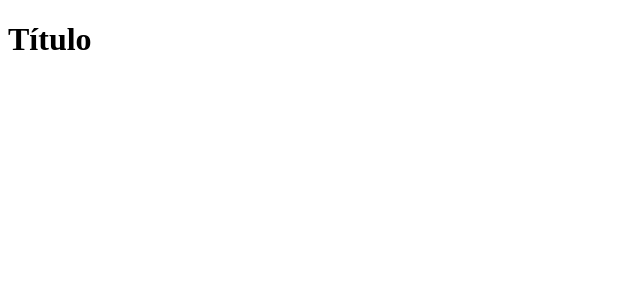
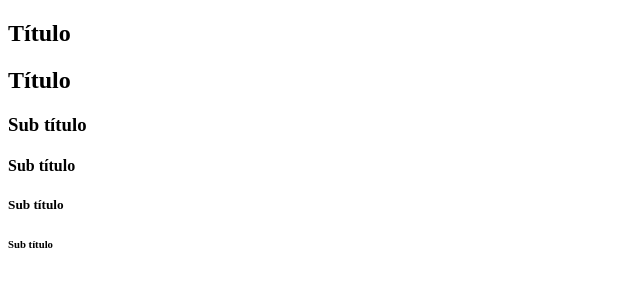
Before and after one commit to aaron-fabricio-sc/ubi-practice, a plain HTML site: page index.html in a window 1280 px wide. Shown: the whole page, without its empty margins (0-640 px from the left). Drawn offline with Linux system fonts and the light colour scheme.

Commit message:
se agregaron titulos

```diff
--- a/index.html
+++ b/index.html
@@ -6,7 +6,14 @@
     <title>UBI</title>
 </head>
 <body>
-    <h1>Título</h1>
+    <section>
+        <h1>Título</h1>
+        <h2>Título</h2>
+        <h3>Sub título</h3>
+        <h4>Sub título</h4>
+        <h5>Sub título</h5>
+        <h6>Sub título</h6>
+    </section>
 
 </body>
 </html>
```
